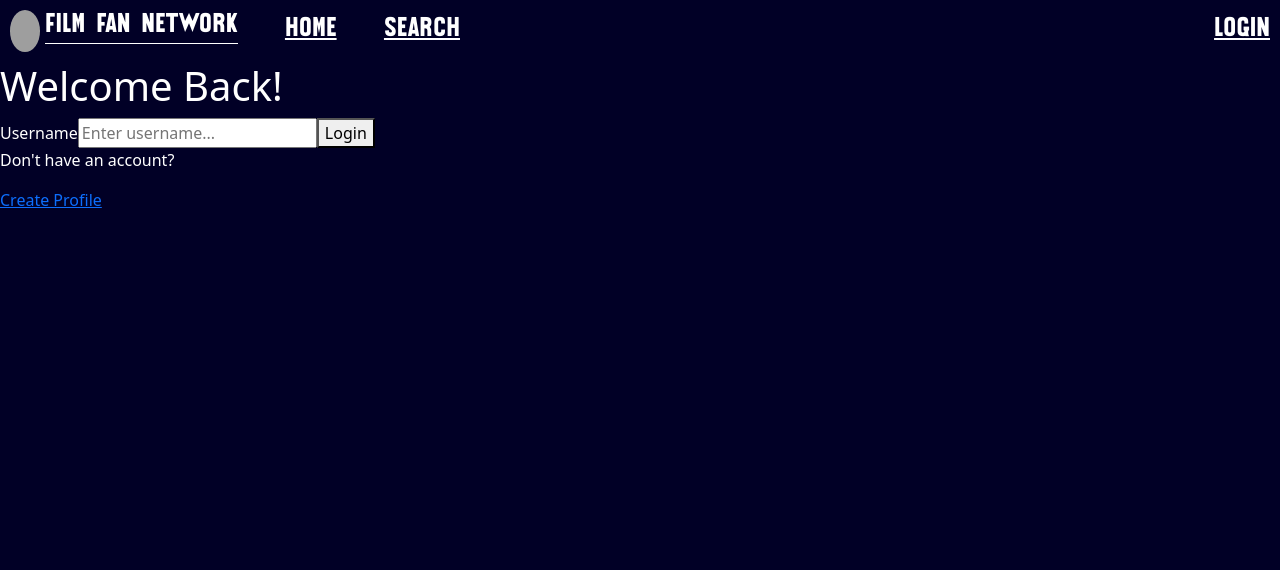
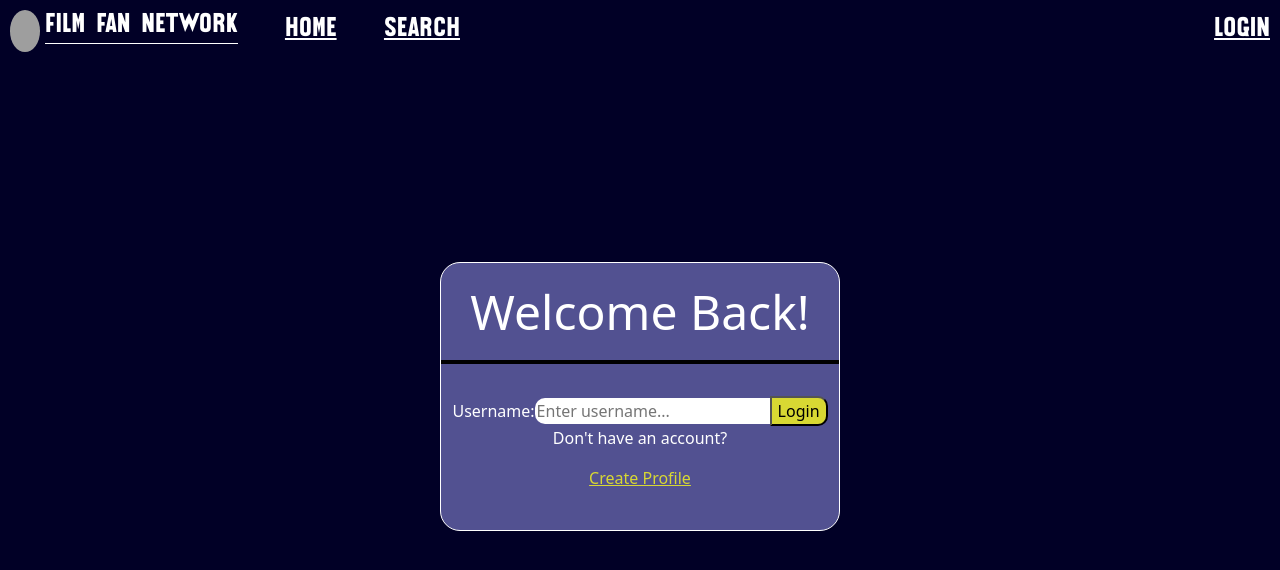
Before and after one commit to gant802/FilmFan-Network, a React (Create React App) app in the folder filmfan-network/: page /login in a window 1280 px wide. Shown: the top 570 px of the page. Built offline with nearby package versions, Linux system fonts and the light colour scheme; grey boxes are pictures that could not be loaded.

Commit message:
add: css styling to forms and home page

```diff
--- a/filmfan-network/src/App.css
+++ b/filmfan-network/src/App.css
@@ -3,6 +3,11 @@
 @font-face {
   font-family: navFont;
   src: url(./Downloads/Galhau_Heavy.ttf);
+}
+
+@font-face {
+  font-family: titleFont;
+  src: url(./Downloads/LEMONMILK-Bold.otf);
 }
 
 body {
@@ -59,16 +64,26 @@ body {
 }
 
 
-
 #welcome-message {
   text-align: center;
   padding: 20px;
-  font-size: 3.7rem;
+  font-size: 4rem;
+  font-family: titleFont;
+}
+
+#page-intro-text {
+  width: 700px;
+  text-align: center;
+  margin: 0 auto;
+  font-size: 1.1rem;
+  padding: 30px 0 70px 0;
+  color: rgb(190, 188, 255);
 }
 
 #all-genres-container {
   width: 90%;
   margin: 0 auto;
+  border-top: 3px solid rgb(82, 81, 145);
 }
 
 .film-types-container {
@@ -114,6 +129,12 @@ body {
   flex-wrap: wrap;
   row-gap: 60px;
   column-gap: 60px;
+  border-top: 3px solid rgb(82, 81, 145);
+}
+
+.search-page-container h1 {
+  padding: 20px;
+  text-align: center;
 }
 
 .search-input-container {
@@ -250,3 +271,82 @@ body {
   color: rgb(216, 216, 51);
   font-size: 2.2rem;
 }
+
+/*-------User Profile end-------*/
+
+/* Login or Create Account */
+
+#login-container {
+  border: 1px solid white;
+  background-color: rgb(82, 81, 145);
+  border-radius: 20px;
+  width: 400px;
+  text-align: center;
+  margin: 200px auto auto auto;
+}
+
+#login-container h1 {
+  font-size: 3rem;
+  padding: 20px;
+  border-bottom: 4px solid black;
+}
+
+#login-form {
+  padding: 10px;
+  display: inline;
+}
+
+#username-input {
+  border-radius: 10px 0 0 10px;
+  border: none;
+}
+
+#login-form button {
+  border-radius: 0 10px 10px 0;
+  background-color: rgb(216, 216, 51);
+}
+
+#create-profile-text {
+  color: rgb(216, 216, 51);
+}
+
+/* Create Profile */
+
+#form-container {
+  padding: 40px 0 40px 0;
+  width: 400px;
+  margin: 0 auto;
+  /* border: 1px solid white; */
+}
+
+#form-container h2 {
+  font-size: 3rem;
+  text-align: center;
+  padding-bottom: 20px;
+}
+
+#new-profile-form label {
+display: block;
+}
+
+#new-profile-form input,
+#new-profile-form textarea {
+  width: 100%;
+  padding: 8px;
+  margin-bottom: 15px;
+  border: 1px solid #ccc;
+  border-radius: 5px;
+  box-sizing: border-box;
+  background-color: rgb(82, 81, 145);
+  color: white;
+}
+
+#new-profile-form button {
+  background-color: rgb(216, 216, 51);
+  font-size: 2rem;
+}
+
+#new-profile-form div {
+  width: max-content;
+  margin: 0 auto;
+}
--- a/filmfan-network/src/Pages/CreateAccount.js
+++ b/filmfan-network/src/Pages/CreateAccount.js
@@ -46,7 +46,8 @@ navigate("/login")
 
     return (
         <div id="form-container">
-            <form onSubmit={(e) => handleFormSubmit(e)}>
+            <h2>Creat your Profile!</h2>
+            <form id="new-profile-form" onSubmit={(e) => handleFormSubmit(e)}>
             <label>First Name: </label>
                 <input onChange={(e) => handleFormChange(e)} value={newUserData.firstName}
                 type="text" name="firstName" />
@@ -73,13 +74,15 @@ navigate("/login")
 
                 <label>Favorite Quote From Movie or TV:</label>
                  <textarea onChange={(e) => handleFormChange(e)} value={newUserData.favoriteFilmQuote}
-                 rows="4" cols="30" placeholder="Luke, I am your father..." name="favoriteFilmQuote"></textarea>
+                 rows="4" cols="30" placeholder="Do not use quotation marks! Example: Luke, I am your father." name="favoriteFilmQuote"></textarea>
 
-                 <label>Quote Author</label>
+                 <label>Author of Quote:</label>
                  <input onChange={(e) => handleFormChange(e)} value={newUserData.quoteAuthor}
-                 type="text" name="quoteAuthor"/>
+                 type="text" name="quoteAuthor" placeholder="Darth Vader"/>
+                <div>
+                   <button type="submit">Create Profile</button>
+                </div>
 
-                <button type="submit">Create Profile</button>
             </form>
         </div>
     )
--- a/filmfan-network/src/Pages/Home.js
+++ b/filmfan-network/src/Pages/Home.js
@@ -46,6 +46,9 @@ function Home() {
     return (
         <div>
             <h1 id="welcome-message">Welcome to the Film Fan Network</h1>
+            <p id="page-intro-text">Browse through our genres below or search for Movies and TV Shows!
+                Create a profile to like or favorite things that you'd like to be saved to your profile!
+            </p>
             <div id="all-genres-container">
                 <FilmContainer data={allFilm}/>
             </div>
--- a/filmfan-network/src/Pages/LoginPage.js
+++ b/filmfan-network/src/Pages/LoginPage.js
@@ -33,13 +33,14 @@ function handleSubmit(e) {
             <h1>Welcome Back!</h1>
             <div id="login-form">
                 <form onSubmit={(e) => handleSubmit(e)}>
-                    <label>{"Username"}</label>
-                    <input value={loginData.value} onChange={(e) => setLoginData(e.target.value)} type="text" placeholder="Enter username..."></input>
+                    <label>Username:
+                    <input id="username-input" value={loginData.value} onChange={(e) => setLoginData(e.target.value)} type="text" placeholder="Enter username..."></input>
+                    </label>
                     <button type="submit">Login</button>
                 </form>
-                <p>{`Don't have an account?`}</p>
+                <p>Don't have an account?</p>
                 <p>
-                    <Link to={'/createAccount'}>Create Profile</Link>
+                    <Link id="create-profile-text" to={'/createAccount'}>Create Profile</Link>
                 </p>
 
             </div>
@@ -48,5 +49,3 @@ function handleSubmit(e) {
 }
 
 export default LoginPage
-
-//! Needs logic to see if a user exists
--- a/filmfan-network/src/Pages/Search.js
+++ b/filmfan-network/src/Pages/Search.js
@@ -30,6 +30,7 @@ const resultsListed = filmsArray ? filmsArray.map(film => {
 
     return (
         <div className="search-page-container">
+            <h1>Search for Movies or TV Shows</h1>
         <div className="search-input-container">
             <form id="search-form" onSubmit={handleSubmit}>
                 <input onChange={e => setSearch(e.target.value)} value={search}
--- a/filmfan-network/src/Pages/UserProfile.js
+++ b/filmfan-network/src/Pages/UserProfile.js
@@ -48,7 +48,7 @@ function UserProfile() {
     return (
         <div id="profile-container">
             <div id="image-name-container">
-                <img id="profile-photo" src={user.profilePhoto === "" ? user.profilePhoto
+                <img id="profile-photo" src={user.profilePhoto !== "" ? user.profilePhoto
                     : "https://static.vecteezy.com/system/resources/previews/036/280/650/original/default-avatar-profile-icon-social-media-user-image-gray-avatar-icon-blank-profile-silhouette-illustration-vector.jpg"}
                     alt="user profile photo" />
                 <div>
```
Also changed, not shown: filmfan-network/src/Downloads/LEMONMILK-Bold.otf (added).
